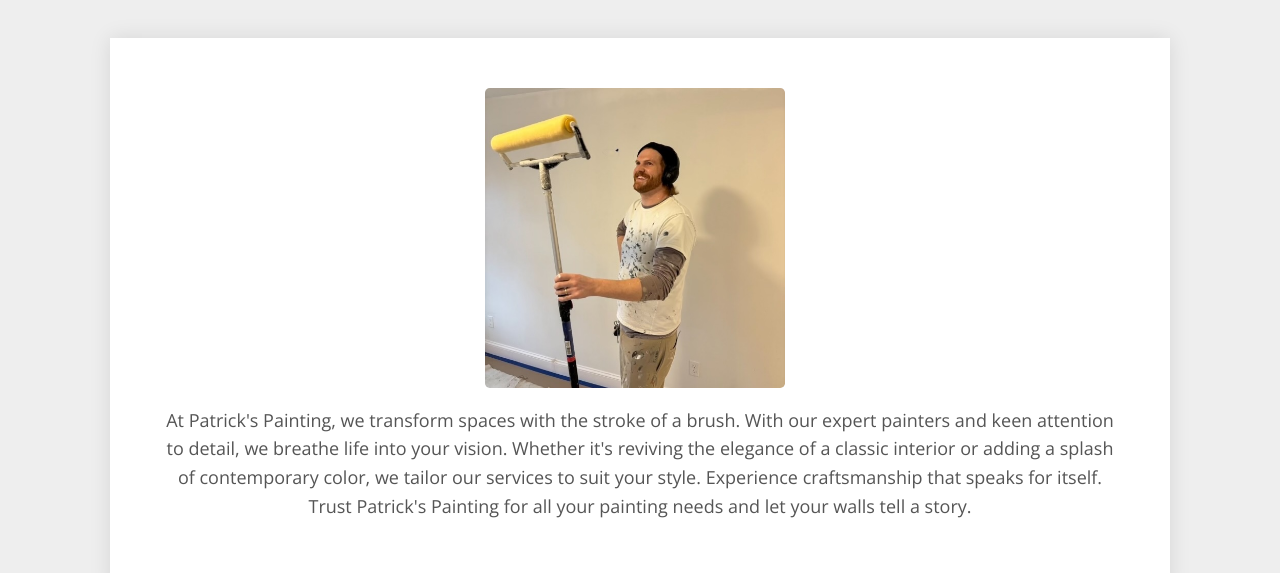
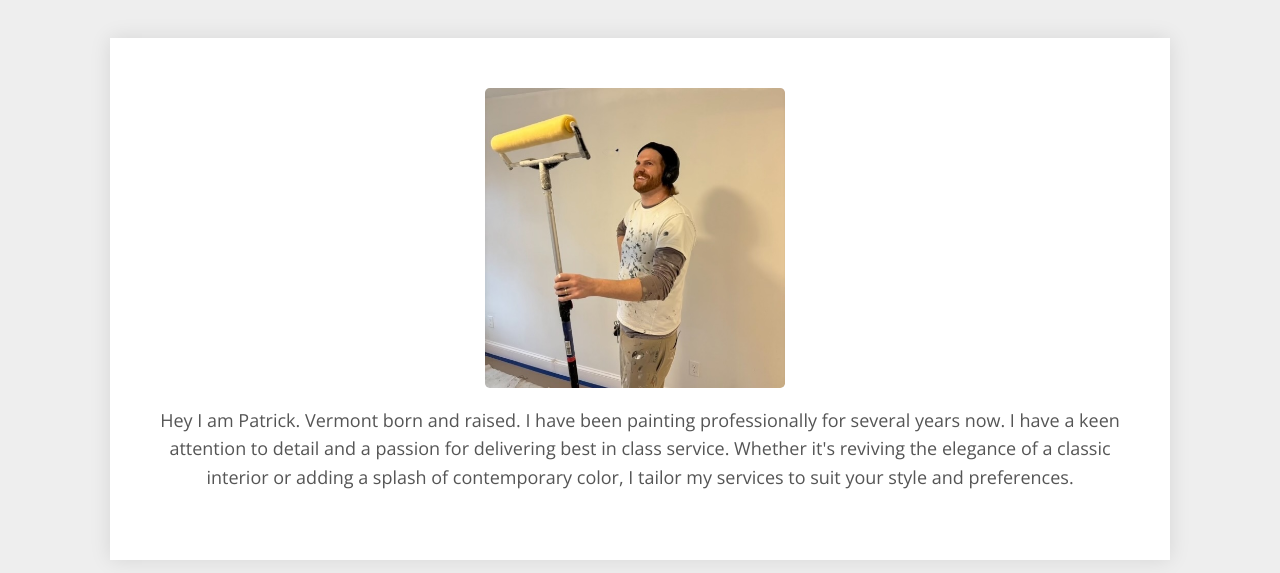
Before and after one commit to MichaelNeas/pats-painting, a plain HTML site: page index.html in a window 1280 px wide. Shown: the part 172-745 px from the top of the page. Drawn offline with nearby package versions, Linux system fonts and the light colour scheme.

Commit message:
Update index.html

```diff
--- a/index.html
+++ b/index.html
@@ -46,7 +46,7 @@
     <div class="content">
         <div id="about-content">
             <img src="images/paint-roller.jpg" alt="Patrick driving" width="300" height="300">
-            <p>At Patrick's Painting, we transform spaces with the stroke of a brush. With our expert painters and keen attention to detail, we breathe life into your vision. Whether it's reviving the elegance of a classic interior or adding a splash of contemporary color, we tailor our services to suit your style. Experience craftsmanship that speaks for itself. Trust Patrick's Painting for all your painting needs and let your walls tell a story.</p>
+            <p>Hey I am Patrick.  Vermont born and raised.  I have been painting professionally for several years now.  I have a keen attention to detail and a passion for delivering best in class service.  Whether it's reviving the elegance of a classic interior or adding a splash of contemporary color, I tailor my services to suit your style and preferences.</p>
         </div>
 
         <div id="services-title">
```
